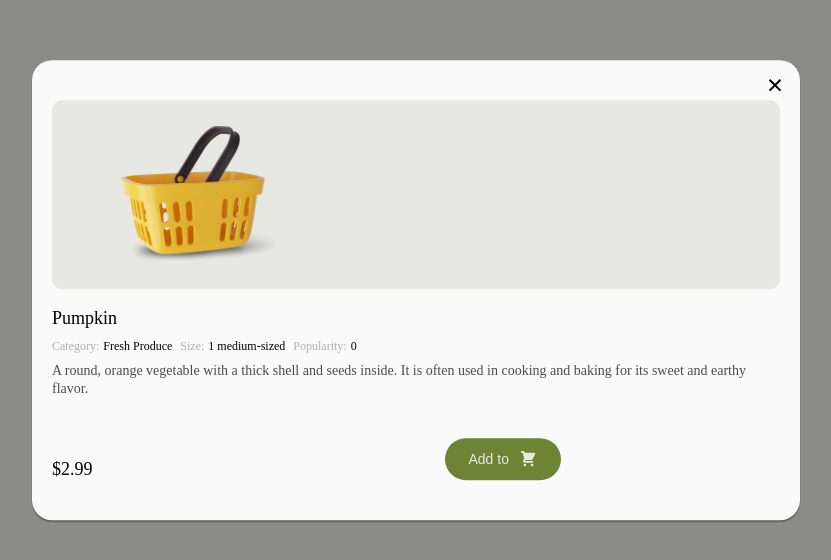
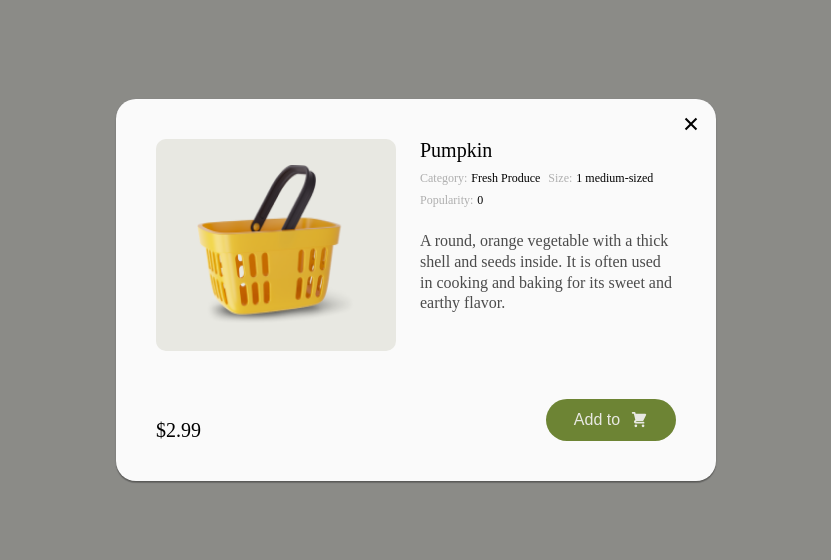
Before and after one commit to uncle-Yevheniii/comand-project__team-8, a website built with Vite: page src/index.html in a window 1536 px wide. Shown: the part 110-670 px from the top of the page, without its empty margins (352-1183 px from the left). Built offline with nearby package versions, Linux system fonts and the light colour scheme.

Commit message:
finish product modal

```diff
--- a/src/css/modalwindow.css
+++ b/src/css/modalwindow.css
@@ -82,7 +82,7 @@
 }
 .modal-wimdow-add-to-cart-btn {
   margin: 0 auto;
-
+  margin-top: 40px;
   cursor: pointer;
   border: none;
   border-radius: 4px;
@@ -140,3 +140,67 @@
   transition: opacity 250ms cubic-bezier(0.4, 0, 0.2, 1),
     visibility 250ms cubic-bezier(0.4, 0, 0.2, 1);
 }
+.modal-product-img {
+  max-width: 160px;
+  height: 160px;
+}
+@media only screen and (min-width: 767.98px) {
+  .modal-product-img-text {
+    display: flex;
+    gap: 24px;
+  }
+  .modal-container {
+    padding: 40px;
+  }
+  .modal-wimdow-add-to-cart-btn {
+    margin-top: 48px;
+    min-width: 130px;
+    font-size: 16px;
+  }
+
+  .container-cost-button {
+    font-family: 'Neue Montreal';
+    font-style: normal;
+    font-weight: 500;
+    font-size: 20px;
+    line-height: 1.11;
+    color: var(--p_color-text);
+  }
+  .container-cost-button {
+    gap: 339px;
+  }
+  .modal-product-container-img {
+    padding-left: 40px;
+    padding-right: 40px;
+  }
+  .modal-product-name {
+    margin-top: 0px;
+    font-size: 20px;
+  }
+  .modal-product-description {
+    margin-top: 24px;
+    font-size: 16px;
+  }
+}
+
+@media only screen and (min-width: 1440px) {
+  .modal-container {
+    max-width: 600px;
+  }
+  .container-cost-button {
+    justify-content: space-between;
+  }
+  .modal-wimdow-add-to-cart-btn {
+    margin: 0;
+  }
+  .modal-product-img-text {
+    margin-bottom: 48px;
+  }
+
+  .modal-container-descs {
+    max-width: 246px;
+  }
+  .modal-product-description {
+    max-width: 256px;
+  }
+}
--- a/src/index.html
+++ b/src/index.html
@@ -17,7 +17,6 @@
       <load ="partials/filters.html" />
 
       <div class="container wrapper">
-        <load src="./partials/modalwindow.html" />
         <load ="partials/products-list.html" />
         <div>
           <load ="partials/popular-products.html" />
@@ -29,7 +28,7 @@
     <footer>
       <load ="partials/footer.html" />
     </footer>
-
+    <load src="./partials/modalwindow.html" />
     <script type="module" src="./main.js"></script>
     <script type="module" src="./js/modal.js"></script>
   </body>
--- a/src/js/modal.js
+++ b/src/js/modal.js
@@ -8,16 +8,18 @@
     const backdrop= document.querySelector(".backdrop");
 //   refs.openModalBtn.addEventListener("click", toggleModal);
   refs.closeModalBtn.addEventListener("click", toggleModal);
-    backdrop.addEventListener("click", toggleModal);
+  backdrop.addEventListener("click", toggleModal);
+
     document.addEventListener("keydown", handleKey);
-    function handleKey(event) {
+
+      function handleKey(event) {
         if (event.code === "Escape") {
-            toggleModal();
+          toggleModal();
+           document.removeEventListener("keydown", handleKey)
         }
     }
-
   function toggleModal() {
     refs.modal.classList.add("is-hidden");
   }
+
 })();
-      document.removeEventListener("keydown", handleKey)
--- a/src/partials/modalwindow.html
+++ b/src/partials/modalwindow.html
@@ -8,7 +8,7 @@
     >
       <use href="../img/sptite.svg#modal-window-close"></use>
     </svg>
-
+    <div class="modal-product-img-text">
       <div class="modal-product-container-img">
         <img
           class="modal-product-img"
@@ -18,6 +18,7 @@
           height="160"
         />
       </div>
+      <div class="modal-product-text">
         <p class="modal-product modal-product-name">Pumpkin</p>
         <div class="modal-container-descs">
           <p class="modal-product modal-product-desc">
@@ -33,6 +34,7 @@
               >1 medium-sized</span
             >
           </p>
+
           <p class="modal-product modal-product-desc">
             Popularity:
             <span class="modal-product-desc modal-product-desc-value">0</span>
@@ -40,9 +42,12 @@
         </div>
 
         <p class="modal-product-description">
-      A round, orange vegetable with a thick shell and seeds inside. It is often
-      used in cooking and baking for its sweet and earthy flavor.
+          A round, orange vegetable with a thick shell and seeds inside. It is
+          often used in cooking and baking for its sweet and earthy flavor.
         </p>
+      </div>
+    </div>
+
     <div class="container-cost-button">
       <p class="modal-product-cost">$2.99</p>
       <button class="modal-wimdow-add-to-cart-btn">
```
Lines whose indentation alone changed are shown as unchanged.
